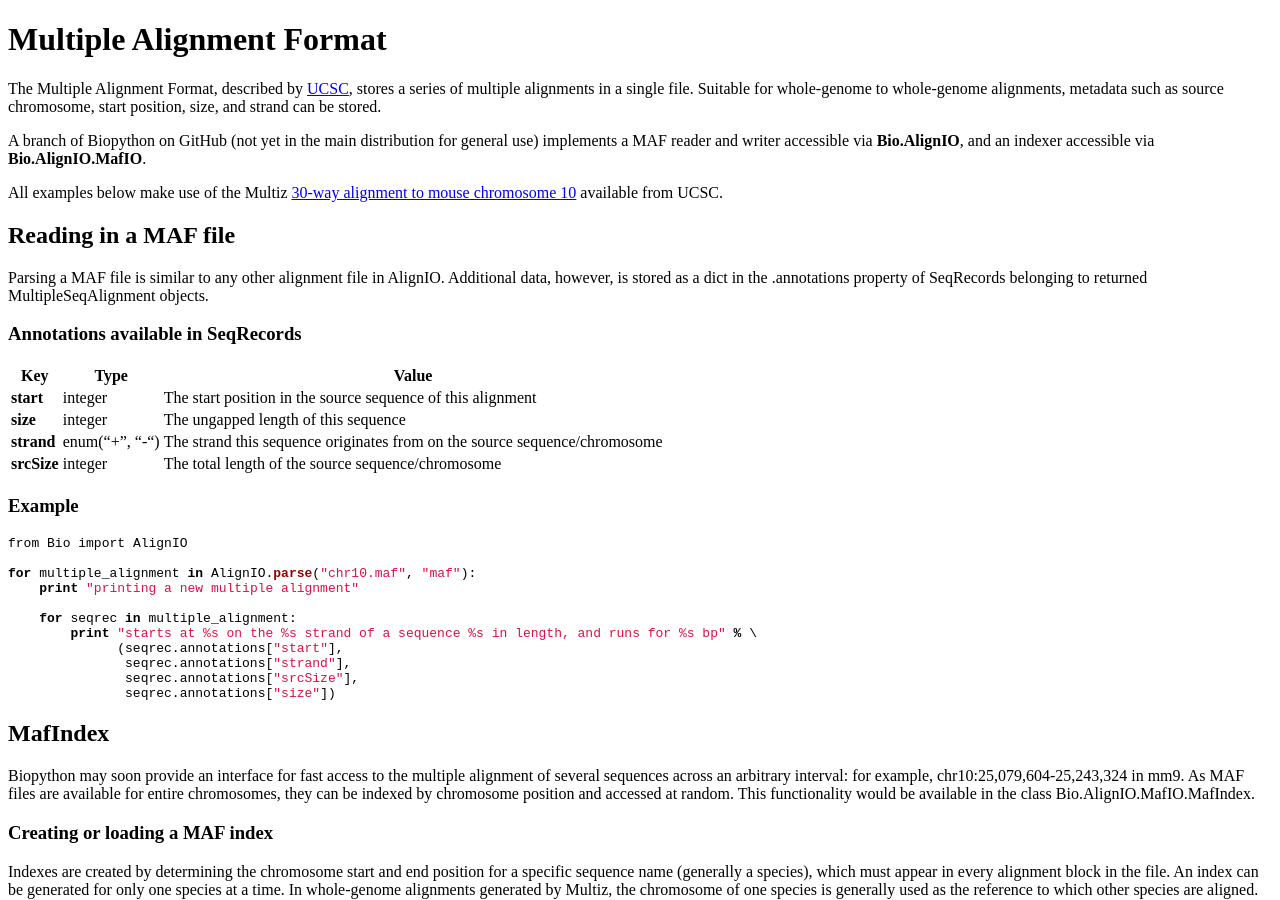
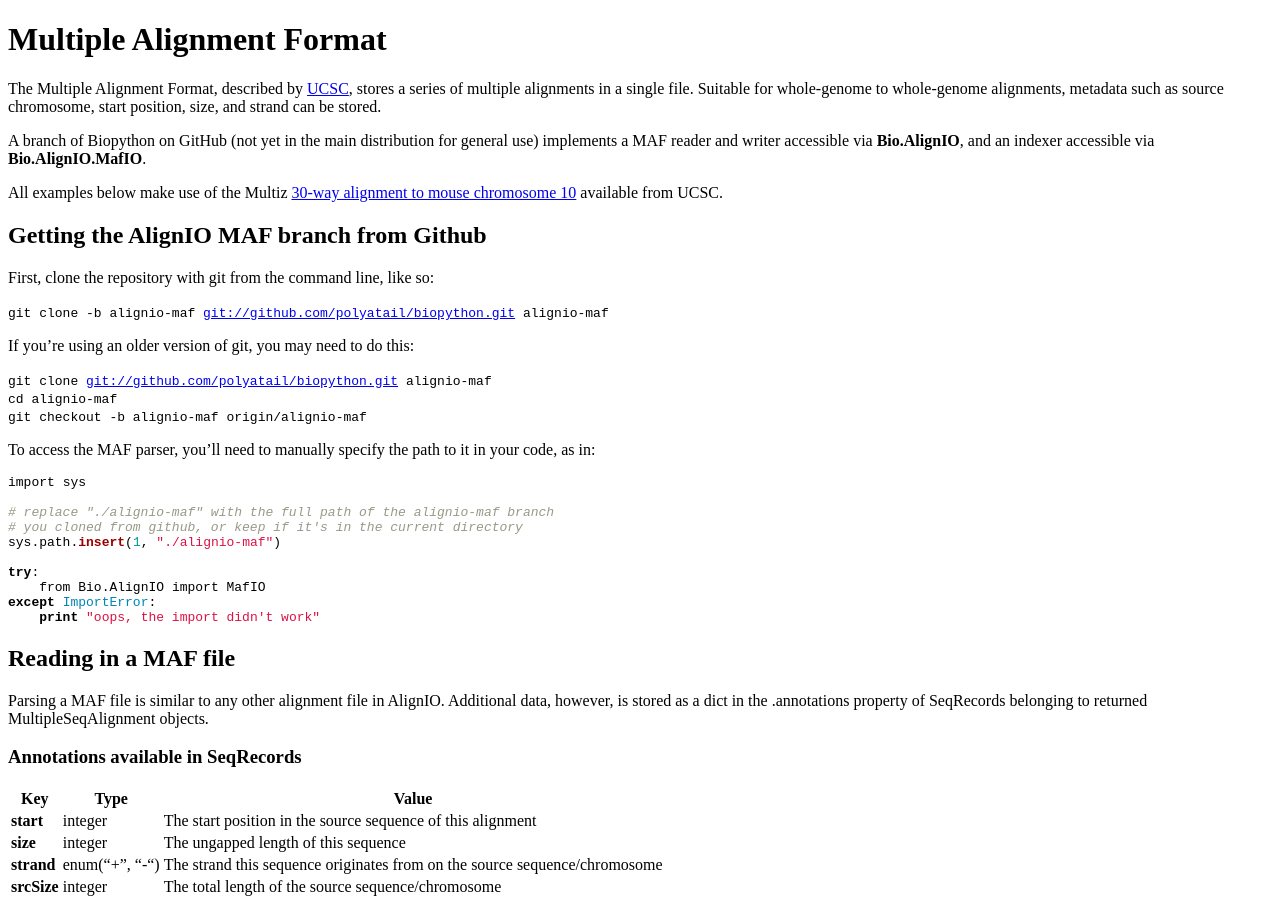
Before and after one commit to biopython/biopython.github.io, a Jekyll site: the page built from wiki/Multiple_Alignment_Format.md, in a window 1280 px wide and 900 px high. Built offline with Jekyll 4.4.1, drawn with Linux system fonts in a browser that asks for light colours.

Commit message:
Change to wiki page

````diff
--- a/wiki/Multiple_Alignment_Format.md
+++ b/wiki/Multiple_Alignment_Format.md
@@ -20,6 +20,35 @@ All examples below make use of the Multiz [30-way alignment to mouse
 chromosome
 10](http://hgdownload.cse.ucsc.edu/goldenPath/currentGenomes/Mus_musculus/multiz30way/maf/chr10.maf.gz)
 available from UCSC.
+
+Getting the AlignIO MAF branch from Github
+------------------------------------------
+
+First, clone the repository with git from the command line, like so:
+
+`git clone -b alignio-maf `[`git://github.com/polyatail/biopython.git`](git://github.com/polyatail/biopython.git)` alignio-maf`
+
+If you're using an older version of git, you may need to do this:
+
+`git clone `[`git://github.com/polyatail/biopython.git`](git://github.com/polyatail/biopython.git)` alignio-maf`
+`cd alignio-maf`
+`git checkout -b alignio-maf origin/alignio-maf`
+
+To access the MAF parser, you'll need to manually specify the path to it
+in your code, as in:
+
+``` python
+import sys
+
+# replace "./alignio-maf" with the full path of the alignio-maf branch
+# you cloned from github, or keep if it's in the current directory
+sys.path.insert(1, "./alignio-maf")
+
+try:
+    from Bio.AlignIO import MafIO
+except ImportError:
+    print "oops, the import didn't work"
+```
 
 Reading in a MAF file
 ---------------------
````
Also changed, not shown: 1 other file.
